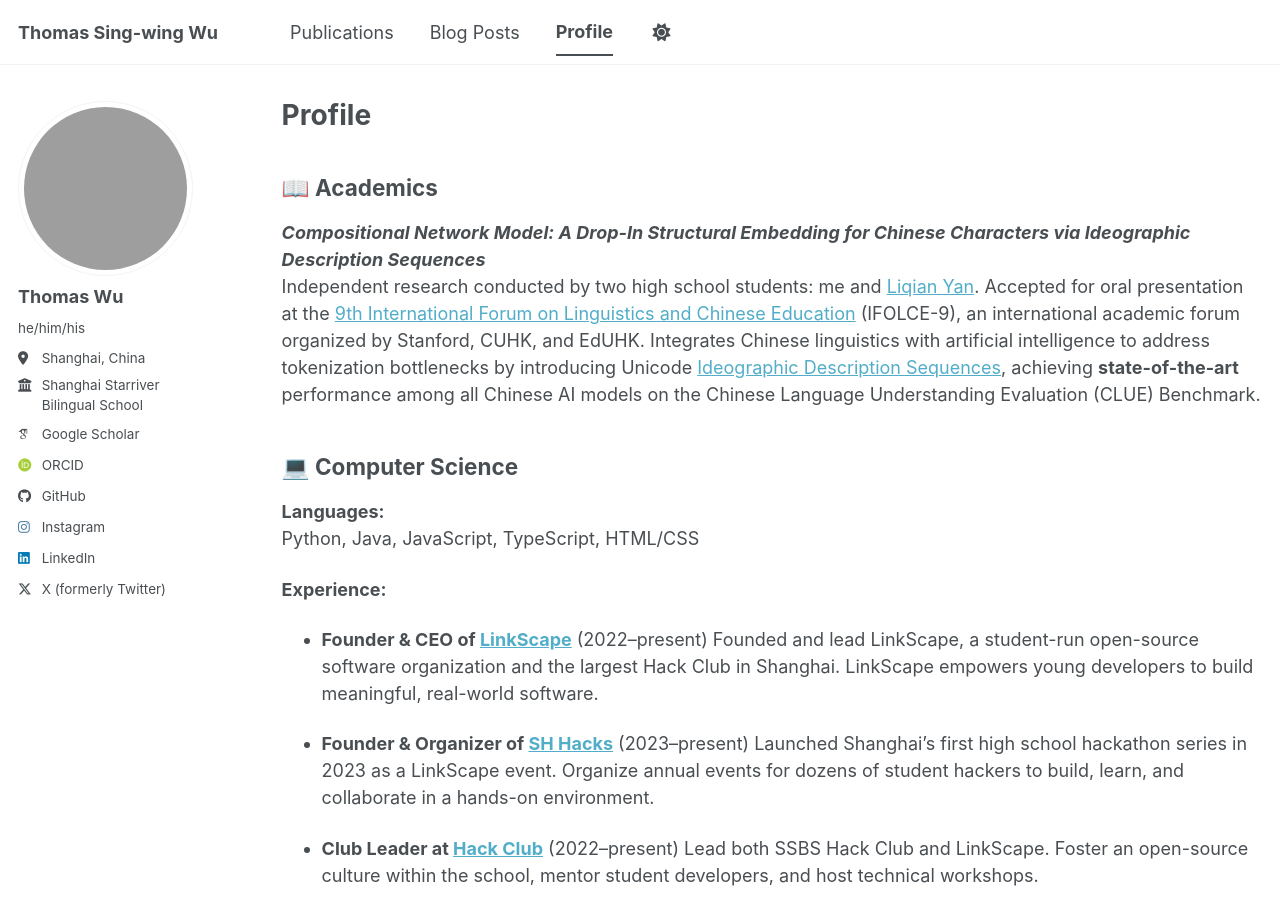
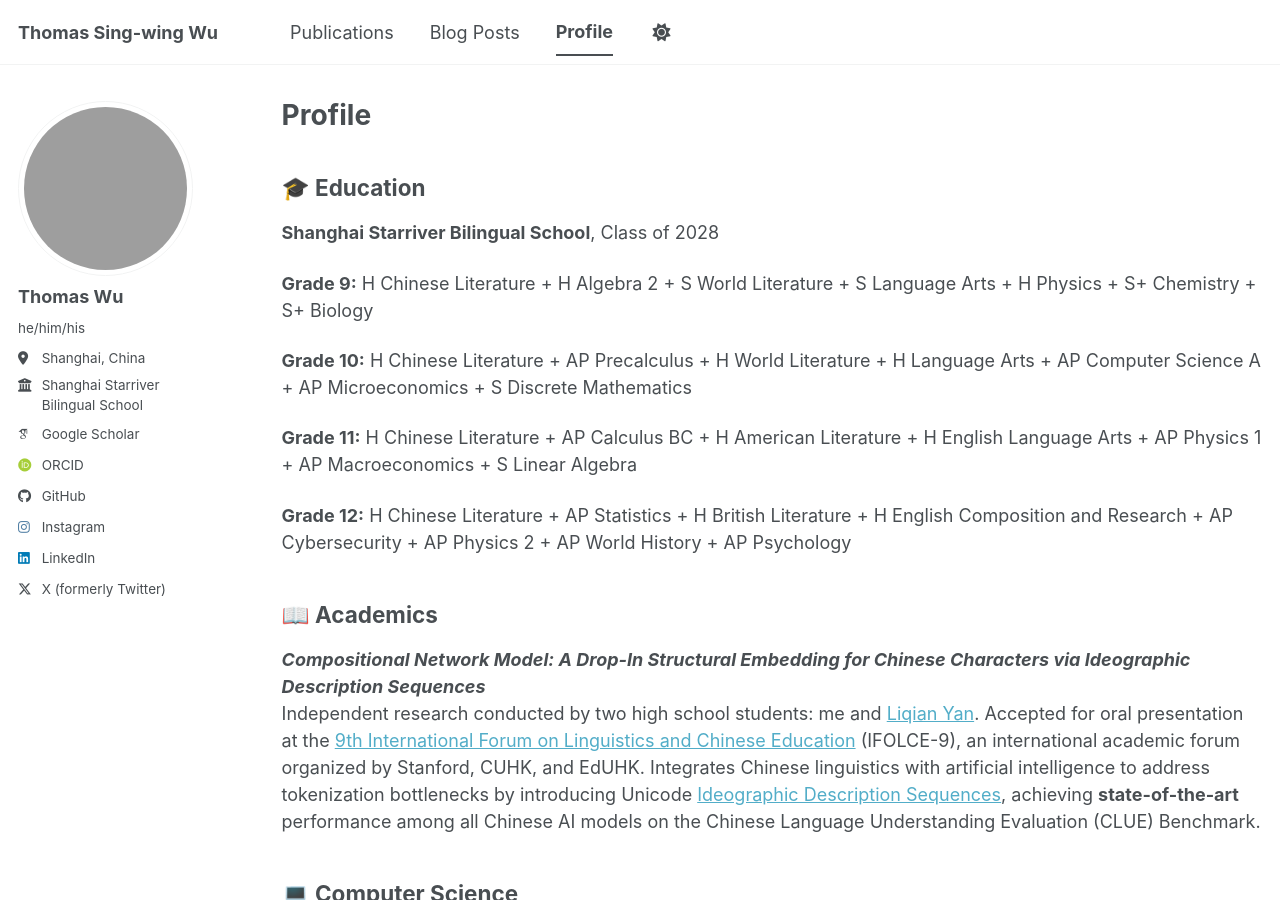
Before and after one commit to TakumiBC/site, a Jekyll site: the page built from _pages/profile.md, in a window 1280 px wide and 900 px high. Built offline with Jekyll 4.4.1, drawn with Linux system fonts in a browser that asks for light colours; some web fonts are replaced; a script bundle is joined from its source files by our own code; library files that are not in the unit come from our copies; grey boxes are pictures that could not be loaded.

Commit message:
update website

```diff
--- a/_pages/profile.md
+++ b/_pages/profile.md
@@ -6,6 +6,18 @@ author_profile: true
 ---
 
 {% include base_path %}
+
+## 🎓 Education
+
+**Shanghai Starriver Bilingual School**, Class of 2028
+
+**Grade 9:** H Chinese Literature + H Algebra 2 + S World Literature + S Language Arts + H Physics + S+ Chemistry + S+ Biology
+
+**Grade 10:** H Chinese Literature + AP Precalculus + H World Literature + H Language Arts + AP Computer Science A + AP Microeconomics + S Discrete Mathematics
+
+**Grade 11:** H Chinese Literature + AP Calculus BC + H American Literature + H English Language Arts + AP Physics 1 + AP Macroeconomics + S Linear Algebra
+
+**Grade 12:** H Chinese Literature + AP Statistics + H British Literature + H English Composition and Research + AP Cybersecurity + AP Physics 2 + AP World History + AP Psychology
 
 ## 📖 Academics
 
```
Also changed, not shown: _posts/2026-05-14-ai-software-are-all-slop.md (added, +64 -0 lines).
